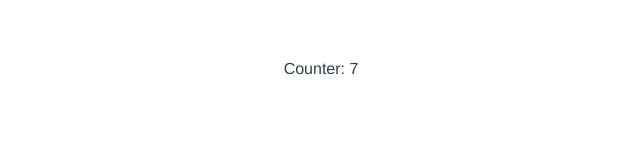
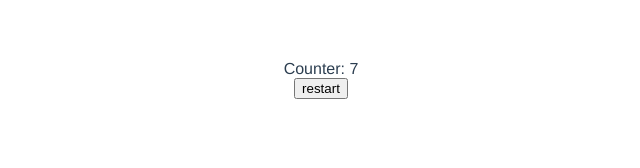
Before and after one commit to HaeSeon/ncsoft-Vue-tutorial, a Vue app in the folder calculator/: page / in a window 1280 px wide. Shown: the top 168 px of the page, without its empty margins (319-959 px from the left). Built offline with nearby package versions, Linux system fonts and the light colour scheme.

Commit message:
add counter restart button

```diff
--- a/calculator/src/components/HelloWorld.vue
+++ b/calculator/src/components/HelloWorld.vue
@@ -3,6 +3,7 @@
     <h1>{{ msg }}</h1>
   </div> -->
   <div id="counter">Counter: {{ counter }}</div>
+  <button v-on:click="counterRestart">restart</button>
 </template>
 
 <script lang="ts">
@@ -31,6 +32,12 @@ export default defineComponent({
       counter: 0,
     };
   },
+  methods: {
+    counterRestart() {
+      console.log("stop");
+      this.counter = 0;
+    },
+  },
   mounted() {
     console.log("helllll");
     setInterval(() => {
```
